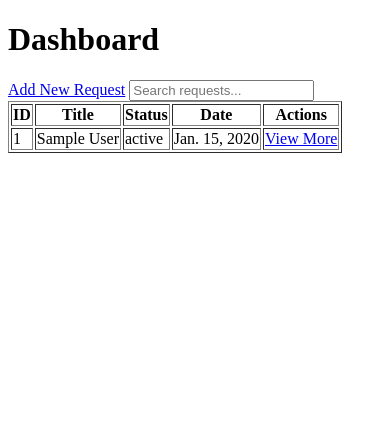
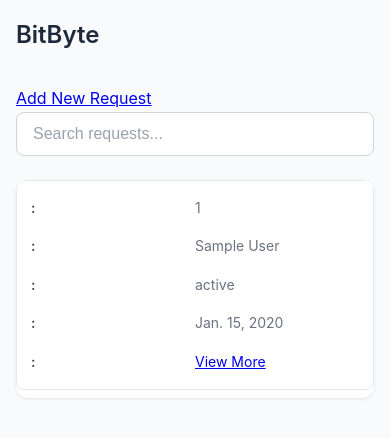
Before and after one commit to Tharzzzs/Student-Helpdesk-Query-System, a Django app: page /accounts/dashboard/ in a window 390 px wide. Shown: the top 438 px of the page. Run offline with Django 5.2, Linux system fonts and the light colour scheme; a user stored in the database is signed in; tables that the repository leaves empty hold one stand-in row (values such as "Sample post").

Commit message:
dashboard design

```diff
--- /dev/null
+++ b/pos_project/static/pos_app/css/dashboard.css
@@ -0,0 +1,197 @@
+/* Reset and base styles */
+* {
+  margin: 0;
+  padding: 0;
+  box-sizing: border-box;
+}
+
+body {
+  font-family: -apple-system, BlinkMacSystemFont, "Segoe UI", Roboto, sans-serif;
+  line-height: 1.6;
+  color: #333;
+  background-color: #f8fafc;
+  padding: 2rem;
+  max-width: 1200px;
+  margin: 0 auto;
+}
+
+/* Header */
+h1 {
+  font-size: 2rem;
+  font-weight: 600;
+  color: #1e293b;
+  margin-bottom: 2rem;
+}
+
+/* Add New Request Link */
+a[href*="add_request"] {
+  display: inline-block;
+  background-color: #3b82f6;
+  color: white;
+  padding: 0.75rem 1.5rem;
+  text-decoration: none;
+  border-radius: 0.5rem;
+  font-weight: 500;
+  margin-bottom: 1.5rem;
+  transition: background-color 0.2s;
+}
+
+a[href*="add_request"]:hover {
+  background-color: #2563eb;
+}
+
+/* Search Input */
+#search {
+  width: 100%;
+  max-width: 400px;
+  padding: 0.75rem 1rem;
+  border: 1px solid #d1d5db;
+  border-radius: 0.5rem;
+  font-size: 1rem;
+  margin-bottom: 1.5rem;
+  background-color: white;
+  transition: border-color 0.2s, box-shadow 0.2s;
+}
+
+#search:focus {
+  outline: none;
+  border-color: #3b82f6;
+  box-shadow: 0 0 0 3px rgba(59, 130, 246, 0.1);
+}
+
+#search::placeholder {
+  color: #9ca3af;
+}
+
+/* Table Styles */
+#requestsTable {
+  width: 100%;
+  background-color: white;
+  border-radius: 0.75rem;
+  overflow: hidden;
+  box-shadow: 0 1px 3px rgba(0, 0, 0, 0.1);
+  border: none;
+}
+
+#requestsTable thead {
+  background-color: #f8fafc;
+}
+
+#requestsTable th {
+  padding: 1rem;
+  text-align: left;
+  font-weight: 600;
+  color: #374151;
+  border-bottom: 1px solid #e5e7eb;
+  font-size: 0.875rem;
+  text-transform: uppercase;
+  letter-spacing: 0.05em;
+}
+
+#requestsTable td {
+  padding: 1rem;
+  border-bottom: 1px solid #f3f4f6;
+  color: #6b7280;
+}
+
+#requestsTable tbody tr {
+  transition: background-color 0.2s;
+}
+
+#requestsTable tbody tr:hover {
+  background-color: #f9fafb;
+}
+
+#requestsTable tbody tr:last-child td {
+  border-bottom: none;
+}
+
+/* Action Links */
+#requestsTable a[href*="request_detail"] {
+  color: #3b82f6;
+  text-decoration: none;
+  font-weight: 500;
+  padding: 0.25rem 0.75rem;
+  border-radius: 0.375rem;
+  transition: background-color 0.2s, color 0.2s;
+}
+
+#requestsTable a[href*="request_detail"]:hover {
+  background-color: #eff6ff;
+  color: #2563eb;
+}
+
+/* No requests message */
+p {
+  text-align: center;
+  color: #6b7280;
+  font-style: italic;
+  padding: 3rem;
+  background-color: white;
+  border-radius: 0.75rem;
+  box-shadow: 0 1px 3px rgba(0, 0, 0, 0.1);
+}
+
+/* Responsive Design */
+@media (max-width: 768px) {
+  body {
+    padding: 1rem;
+  }
+
+  h1 {
+    font-size: 1.5rem;
+  }
+
+  #requestsTable {
+    font-size: 0.875rem;
+  }
+
+  #requestsTable th,
+  #requestsTable td {
+    padding: 0.75rem 0.5rem;
+  }
+
+  /* Stack table on very small screens */
+  @media (max-width: 480px) {
+    #requestsTable,
+    #requestsTable thead,
+    #requestsTable tbody,
+    #requestsTable th,
+    #requestsTable td,
+    #requestsTable tr {
+      display: block;
+    }
+
+    #requestsTable thead tr {
+      position: absolute;
+      top: -9999px;
+      left: -9999px;
+    }
+
+    #requestsTable tr {
+      border: 1px solid #e5e7eb;
+      margin-bottom: 0.5rem;
+      border-radius: 0.5rem;
+      padding: 0.5rem;
+    }
+
+    #requestsTable td {
+      border: none;
+      position: relative;
+      padding-left: 50%;
+      padding-top: 0.5rem;
+      padding-bottom: 0.5rem;
+    }
+
+    #requestsTable td:before {
+      content: attr(data-label) ": ";
+      position: absolute;
+      left: 6px;
+      width: 45%;
+      padding-right: 10px;
+      white-space: nowrap;
+      font-weight: 600;
+      color: #374151;
+    }
+  }
+}
--- a/pos_project/templates/Home/dashboard.html
+++ b/pos_project/templates/Home/dashboard.html
@@ -3,9 +3,13 @@
 <head>
   <meta charset="UTF-8">
   <title>Dashboard</title>
+  {% load static %}
+
+  <link rel="stylesheet" href="{% static 'pos_app/css/dashboard.css' %}">
 </head>
+
 <body>
-  <h1>Dashboard</h1>
+  <h1>BitByte</h1>
 
   <a href="{% url 'add_request' %}">Add New Request</a>
 
--- a/pos_project/templates/Home/request_detail.html
+++ b/pos_project/templates/Home/request_detail.html
@@ -3,6 +3,10 @@
 <head>
   <meta charset="UTF-8">
   <title>Request Details</title>
+
+  {% load static %}
+
+  <link rel="stylesheet" href="{% static 'pos_app/css/request_detail.css' %}">
 </head>
 <body>
   <h1>📄 Request Details</h1>
```
Also changed, not shown: pos_project/static/pos_app/css/request_details.css (added, +297 -0 lines).
